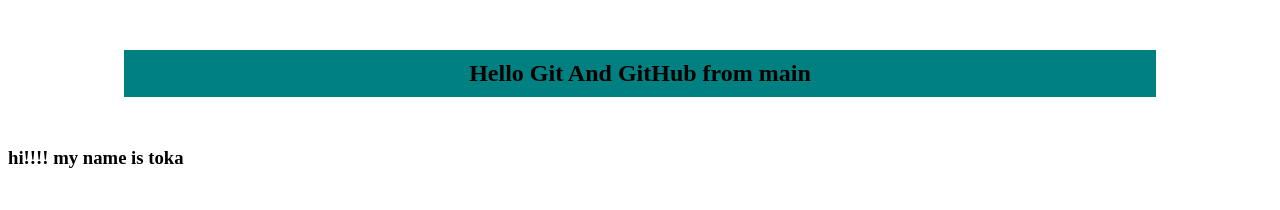
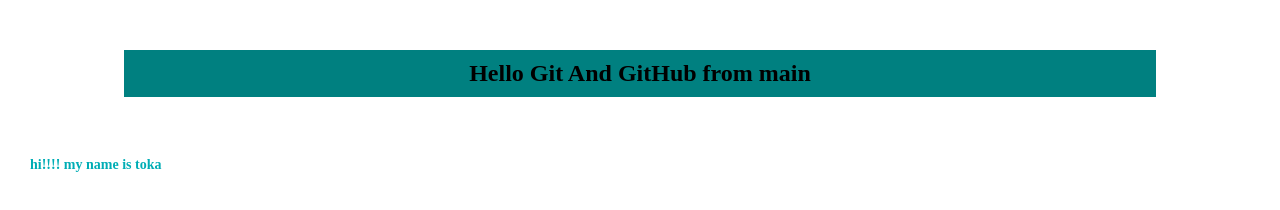
Before and after one commit to toka-elalfy/DEPI_HARVEST_S1_Git_And_Github, a plain HTML site: page index.html in a window 1280 px wide. Drawn offline with Linux system fonts and the light colour scheme.

Commit message:
Add styles for h3 element in style.css
edit from my name

```diff
--- a/style.css
+++ b/style.css
@@ -5,3 +5,9 @@ h2 {
   text-align: center;
   width: 80%;
 }
+h3{
+    padding: 10px 22px;
+    background: transparent;
+    color: #00adb5;
+    font-size: 14px;
+}
```
